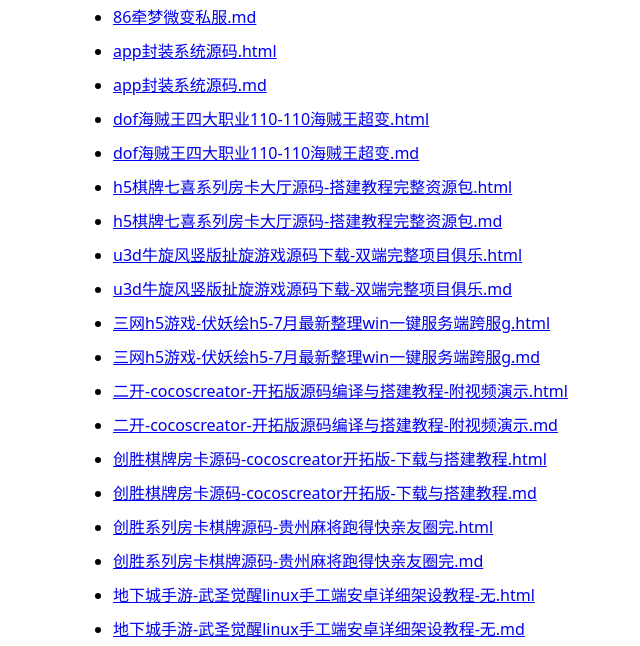
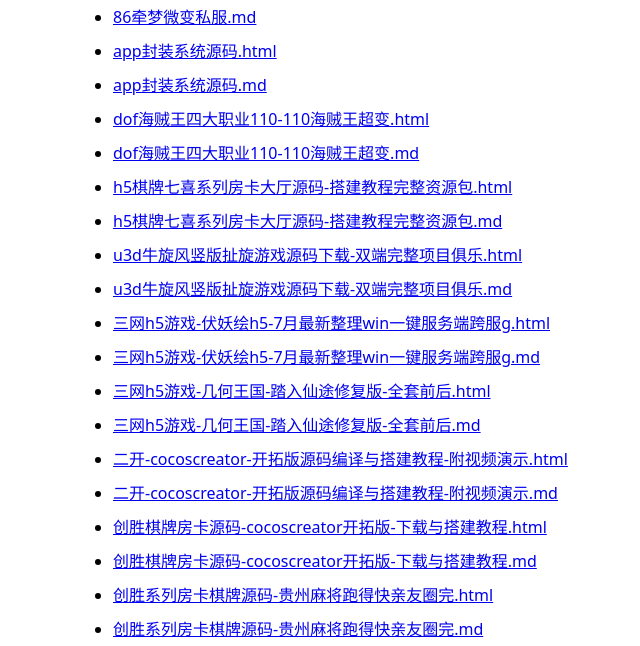
Before and after one commit to opmhoubue-eng/yuanmago-posts, a plain HTML site: page docs/index.html in a window 1280 px wide. Shown: the part 136-782 px from the top of the page, without its empty margins (137-777 px from the left). Drawn offline with Linux system fonts and the light colour scheme.

Commit message:
Add/Update docs/index.html

```diff
--- a/docs/index.html
+++ b/docs/index.html
@@ -15,6 +15,8 @@
 <li><a href="./u3d牛旋风竖版扯旋游戏源码下载-双端完整项目俱乐.md">u3d牛旋风竖版扯旋游戏源码下载-双端完整项目俱乐.md</a></li>
 <li><a href="./三网h5游戏-伏妖绘h5-7月最新整理win一键服务端跨服g.html">三网h5游戏-伏妖绘h5-7月最新整理win一键服务端跨服g.html</a></li>
 <li><a href="./三网h5游戏-伏妖绘h5-7月最新整理win一键服务端跨服g.md">三网h5游戏-伏妖绘h5-7月最新整理win一键服务端跨服g.md</a></li>
+<li><a href="./三网h5游戏-几何王国-踏入仙途修复版-全套前后.html">三网h5游戏-几何王国-踏入仙途修复版-全套前后.html</a></li>
+<li><a href="./三网h5游戏-几何王国-踏入仙途修复版-全套前后.md">三网h5游戏-几何王国-踏入仙途修复版-全套前后.md</a></li>
 <li><a href="./二开-cocoscreator-开拓版源码编译与搭建教程-附视频演示.html">二开-cocoscreator-开拓版源码编译与搭建教程-附视频演示.html</a></li>
 <li><a href="./二开-cocoscreator-开拓版源码编译与搭建教程-附视频演示.md">二开-cocoscreator-开拓版源码编译与搭建教程-附视频演示.md</a></li>
 <li><a href="./创胜棋牌房卡源码-cocoscreator开拓版-下载与搭建教程.html">创胜棋牌房卡源码-cocoscreator开拓版-下载与搭建教程.html</a></li>
```
